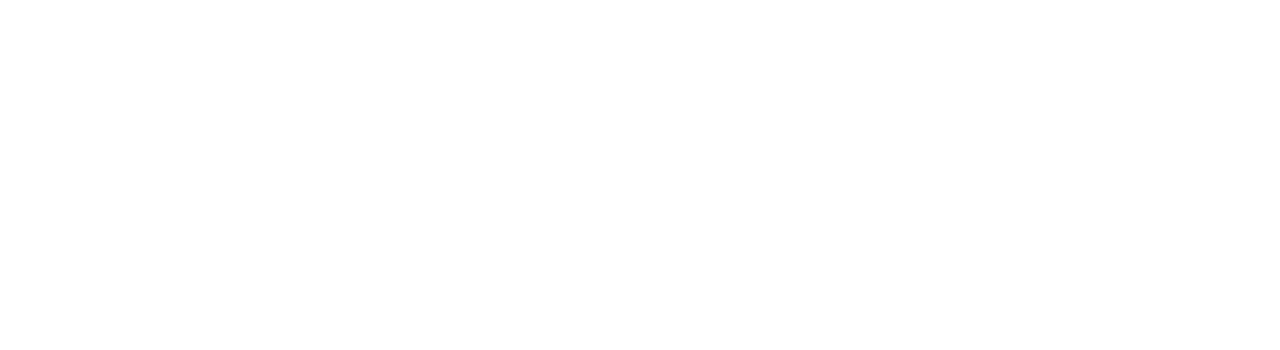
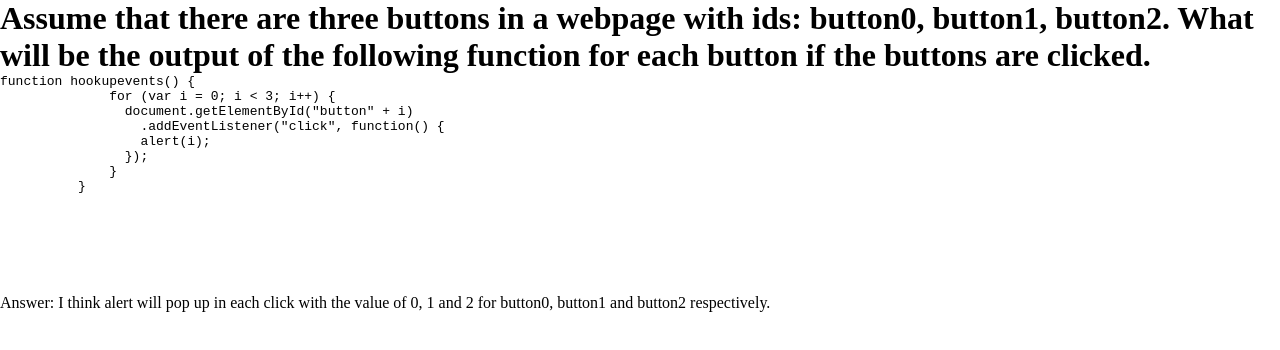
Before and after one commit to surajphedin-job-interviews/darsetech, a React (Vite) app: page / in a window 1280 px wide. Shown: the top 350 px of the page. Built offline with nearby package versions, Linux system fonts and the light colour scheme.

Commit message:
feat: complete answer of question 7

```diff
--- a/src/App.tsx
+++ b/src/App.tsx
@@ -1,5 +1,41 @@
+import { useEffect } from "react";
+
 function App() {
-  return <div></div>;
+  return (
+    <div
+      style={{
+        display: "grid",
+        justifyContent: "center",
+      }}
+    >
+      <h1>
+        Assume that there are three buttons in a webpage with ids: button0,
+        button1, button2. What will be the output of the following function for
+        each button if the buttons are clicked.
+      </h1>
+      <pre>
+        <code>
+          {`function hookupevents() {
+              for (var i = 0; i < 3; i++) {
+                document.getElementById("button" + i)
+                  .addEventListener("click", function() {
+                  alert(i);
+                });
+              }
+          }`}
+        </code>
+      </pre>
+
+      <p
+        style={{
+          marginTop: "100px",
+        }}
+      >
+        Answer: I think alert will pop up in each click with the value of 0, 1
+        and 2 for button0, button1 and button2 respectively.
+      </p>
+    </div>
+  );
 }
 
 export default App;
```
